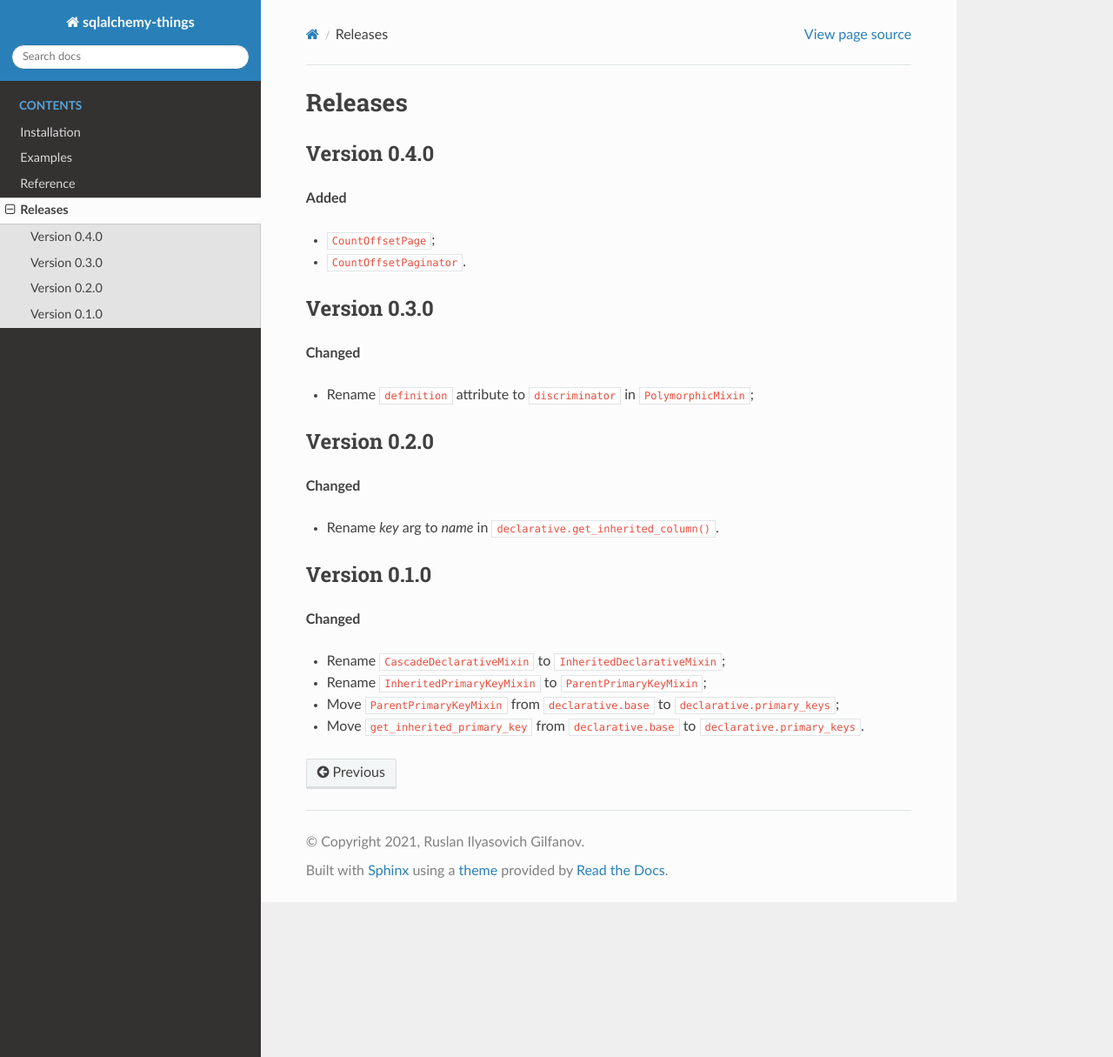
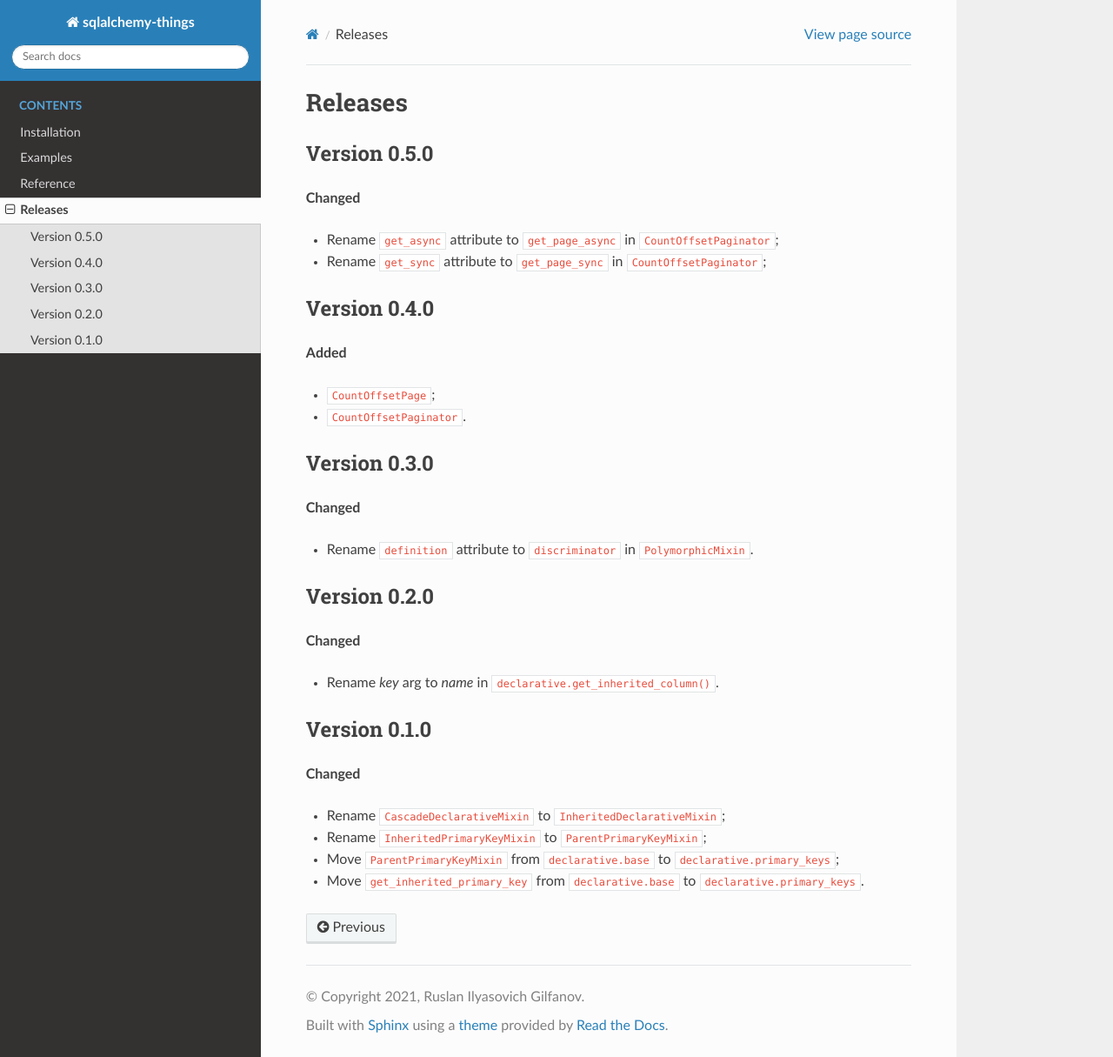
Before and after one commit to ri-gilfanov/sqlalchemy-things, a Sphinx documentation site: the page built from docs/releases.rst, in a window 1280 px wide and 1215 px high. Shown: the whole window at 87% size. Built offline with Sphinx 7.4.7 and the Read the Docs theme 2.0.0, drawn with Linux system fonts in a browser that asks for light colours.

Commit message:
Refactor method names of `CountOffsetPaginator`

```diff
--- a/docs/releases.rst
+++ b/docs/releases.rst
@@ -1,5 +1,14 @@
 Releases
 ========
+Version 0.5.0
+-------------
+**Changed**
+
+* Rename ``get_async`` attribute to ``get_page_async``
+  in ``CountOffsetPaginator``;
+* Rename ``get_sync`` attribute to ``get_page_sync``
+  in ``CountOffsetPaginator``;
+
 Version 0.4.0
 -------------
 **Added**
@@ -11,7 +20,7 @@ Version 0.3.0
 -------------
 **Changed**
 
-* Rename ``definition`` attribute to ``discriminator`` in ``PolymorphicMixin``;
+* Rename ``definition`` attribute to ``discriminator`` in ``PolymorphicMixin``.
 
 Version 0.2.0
 -------------
```
Also changed, not shown: 2 other files.
